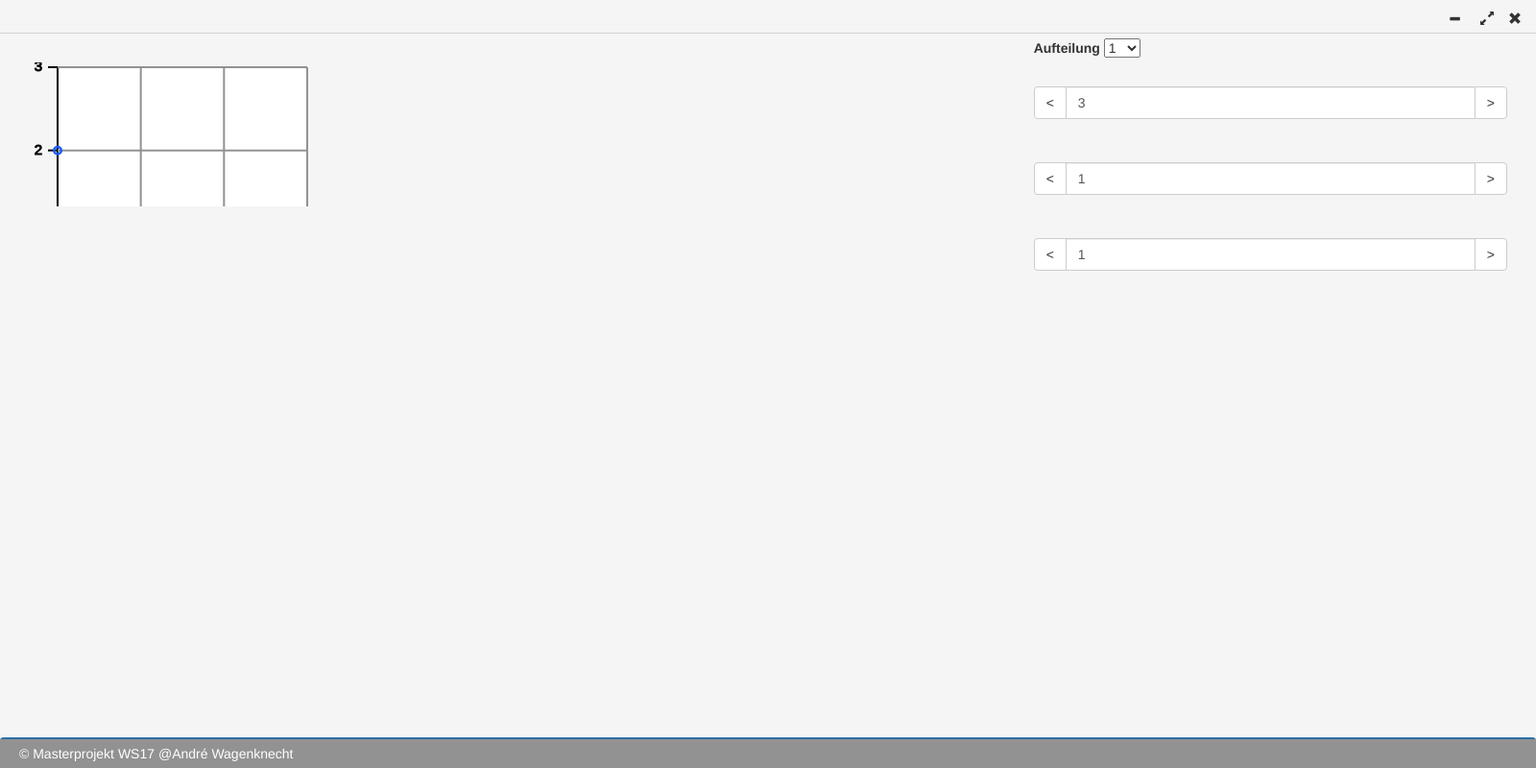
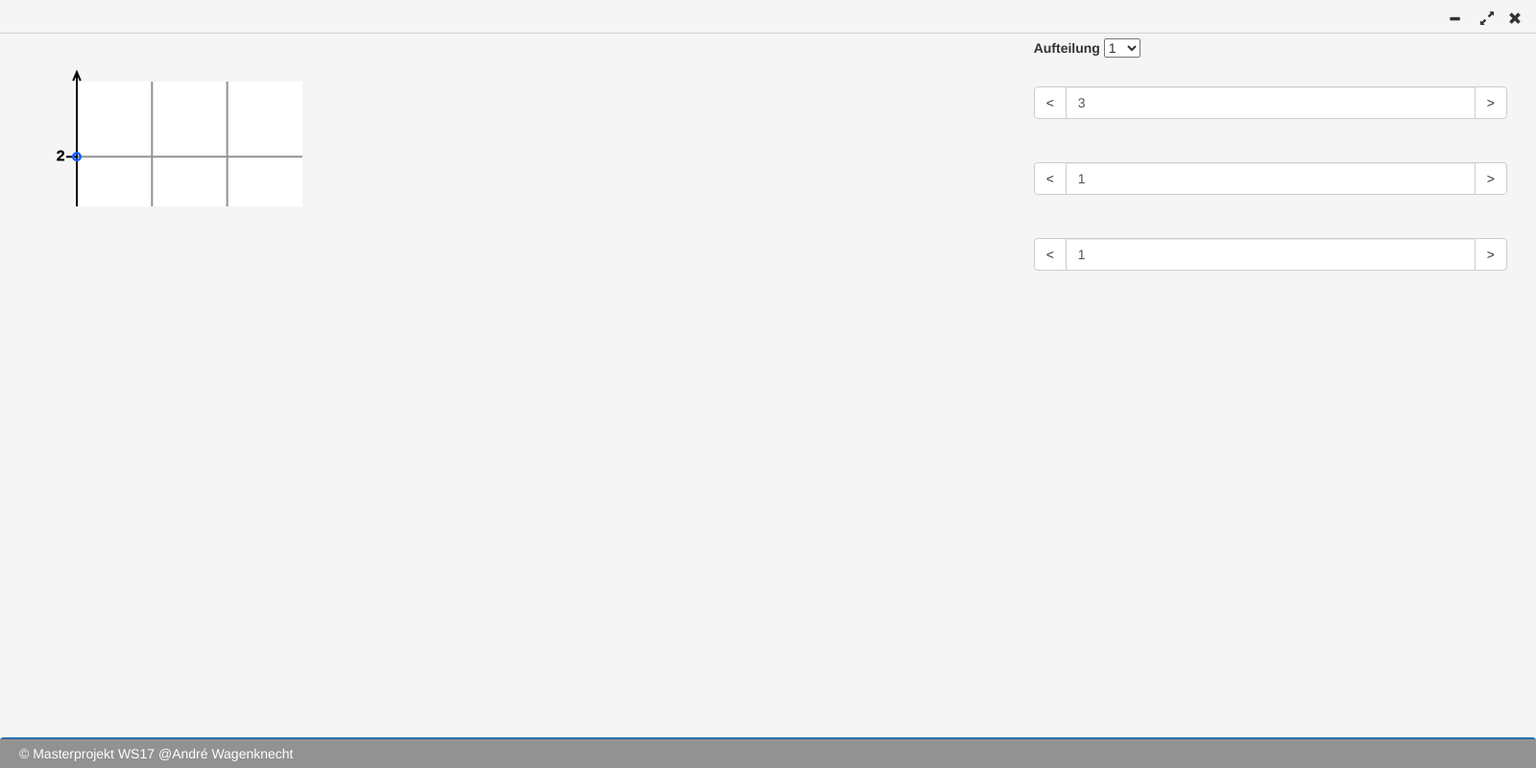
Before and after one commit to Soffel/MasterProjektWs17, an Electron app: page index.html in a window 1600 px wide. Shown: the whole page at 96% size. Drawn offline with nearby package versions, Linux system fonts and the light colour scheme; no server answers.

Commit message:
reimplement Canvascreator

```diff
--- a/core/UI.js
+++ b/core/UI.js
@@ -16,22 +16,25 @@ let Preparer =
 
         redraw: function() {
             let p = $(PRIME_INPUT).val();
-            CanvasF.createPoints(RationalPoints.generatePoints($(VAR_A_INPUT).val(), $(VAR_B_INPUT).val(), p), p);
+            //CanvasF.createPoints(RationalPoints.generatePoints($(VAR_A_INPUT).val(), $(VAR_B_INPUT).val(), p));
+            CanvasCreator.createPoints(RationalPoints.generatePoints($(VAR_A_INPUT).val(), $(VAR_B_INPUT).val(), p));
         },
 
         clear: function() {
-            CanvasF.createPoints(0);
+            //CanvasF.createPoints(0);
         },
 
         zoomUp: function () {
-
             zoom++;
-
+            this.createSpaceSelect();
         },
 
         zoomDown: function () {
             if (zoom > 0)
+            {
                 zoom--;
+                this.createSpaceSelect();
+            }
         },
 
         getZoom: function () {
--- /dev/null
+++ b/core/canvasVs2.js
@@ -0,0 +1,261 @@
+const config =
+    {
+        color:
+            {
+                background: '#f5f5f5',
+                axes: '#000',
+                grid: '#929292',
+                point: '#165dff',
+            },
+        font:
+            {
+                type: 'Arial',
+                size: 15,
+            },
+        distance:
+            {
+                padding: 20,
+                stroke: 12,
+                axes: 25,
+                arrow: 8,
+                beauty: 1,
+                text: 4,
+            },
+        width:
+            {
+                axes: 2,
+                grid: 2,
+                text: 1,
+            },
+        arrow:
+            {
+                radius: 10,
+                angle: 45,
+            },
+        point:
+            {
+                radius: 5,
+                hole: 0.5,
+
+            }
+    };
+
+let CanvasCreator =
+    {
+        new: function () {
+            let maxSize = parseInt((Screen.getSize()[1] - 120));
+            $('#canvascontainer').html("<canvas id='canvas' width='" + maxSize + "' height='" + maxSize + "' ></canvas>");
+        },
+
+        clear: function () {
+            this.new();
+            this.createDefaultView();
+        },
+
+        resize: function (_countOfSeparations) {
+            this.clear();
+            this.createAxes();
+            this.createGrid(_countOfSeparations)
+        },
+
+        createDefaultView: function () {
+            let canvas = $('#canvas');
+            let canvasSize = canvas.width();
+
+            canvas.drawRect({ //Rand links
+                layer: true,
+                fillStyle: config.color.background,
+                x: 0,
+                y: 0,
+                width: (config.distance.axes + config.distance.padding),
+                height: canvasSize,
+                fromCenter: false,
+            }).drawRect({ // Rand oben
+                layer: true,
+                fillStyle: config.color.background,
+                x: 0,
+                y: 0,
+                width: canvasSize,
+                height: config.distance.padding,
+                fromCenter: false,
+            }).drawRect({ // Rand rechts
+                layer: true,
+                fillStyle: config.color.background,
+                x: (canvasSize - config.distance.padding),
+                y: 0,
+                width: config.distance.padding,
+                height: canvasSize,
+                fromCenter: false,
+            }).drawRect({ // Rand unten
+                layer: true,
+                fillStyle: config.color.background,
+                x: 0,
+                y: (canvasSize - (config.distance.padding + config.distance.axes)),
+                width: canvasSize,
+                height: (config.distance.padding + config.distance.axes),
+                fromCenter: false,
+            });
+        },
+
+        createAxes: function () {
+            let canvas = $('#canvas');
+            let canvasSize = canvas.width();
+
+            canvas.drawLine({// y Achse
+                layer: true,
+                strokeStyle: config.color.axes,
+                strokeWidth: config.width.axes,
+                x1: (config.distance.axes + config.distance.padding),
+                y1: (config.distance.padding - config.distance.arrow),
+                x2: (config.distance.axes + config.distance.padding),
+                y2: (canvasSize - config.distance.padding - config.distance.axes),
+                startArrow: true,
+                arrowRadius: config.arrow.radius,
+                arrowAngle: config.arrow.angle
+            }).drawLine({ // x Achse
+                layer: true,
+                strokeStyle: config.color.axes,
+                strokeWidth: config.width.axes,
+                x1: (config.distance.axes + config.distance.padding),
+                y1: (canvasSize - config.distance.padding - config.distance.axes),
+                x2: (canvasSize - config.distance.padding + config.distance.arrow),
+                y2: (canvasSize - config.distance.padding - config.distance.axes),
+                endArrow: true,
+                arrowRadius: config.arrow.radius,
+                arrowAngle: config.arrow.angle
+            });
+        },
+
+        getAndChangeDistance: function (_size, _countOfSeparations) {
+
+            let sep = _countOfSeparations / $('#space').val();
+            let dis = ($('#canvas').width() - (2 * config.distance.padding + config.distance.axes)) / sep;
+            console.log(dis);
+               if (dis < 35 ) {
+                   Preparer.zoomUp();
+                   dis = this.getAndChangeDistance(_size, _countOfSeparations)
+               }
+               else if (dis > 146 && Preparer.getZoom() > 1) {
+                   Preparer.zoomDown();
+                   dis = this.getAndChangeDistance(_size, _countOfSeparations)
+               }
+
+            return dis;
+        },
+
+        createGrid: function (_countOfSeparations) {
+            if (isNaN(_countOfSeparations))
+                throw new Error('invalid value');
+
+            let canvas = $('#canvas');
+            let canvasSize = canvas.width();
+            let distance = this.getAndChangeDistance(canvasSize, parseInt(_countOfSeparations));
+            let count = 1;
+            let zoom = Preparer.getZoom();
+
+            for (let index = (distance + config.distance.padding + config.distance.axes);
+                 index < (canvasSize - config.distance.padding);
+                 index += distance) {
+                canvas.drawLine({ //grid senkrecht
+                    layer: true,
+                    strokeStyle: config.color.grid,
+                    strokeWidth: config.width.grid,
+                    x1: index,
+                    y1: config.distance.padding,
+                    x2: index,
+                    y2: (canvasSize - config.distance.padding - config.distance.axes),
+                }).drawLine({ //grid waagerecht
+                    layer: true,
+                    strokeStyle: config.color.grid,
+                    strokeWidth: config.width.grid,
+                    x1: (config.distance.padding + config.distance.axes),
+                    y1: (canvasSize - index),
+                    x2: (canvasSize - config.distance.padding),
+                    y2: (canvasSize - index),
+                }).drawLine({ //strokes x achse
+                    layer: true,
+                    strokeStyle: config.color.axes,
+                    strokeWidth: config.width.axes,
+                    x1: index,
+                    y1: (canvasSize - config.distance.padding - config.distance.axes - config.distance.beauty),
+                    x2: index,
+                    y2: (canvasSize - config.distance.axes - config.distance.padding - config.distance.beauty + config.distance.stroke),
+                }).drawLine({ //strokes y achse
+                    layer: true,
+                    strokeStyle: config.color.axes,
+                    strokeWidth: config.width.axes,
+                    x1: (config.distance.padding + config.distance.axes + config.distance.beauty),
+                    y1: (canvasSize - index),
+                    x2: (config.distance.padding + config.distance.axes + config.distance.beauty - config.distance.stroke),
+                    y2: (canvasSize - index),
+                }).drawText({ //beschriftung x achse
+                    layer: true,
+                    fillStyle: config.color.axes,
+                    strokeStyle: config.color.axes,
+                    strokeWidth: config.width.text,
+                    x: index,
+                    y: (canvasSize - config.distance.padding - config.distance.text),
+                    fontSize: config.font.size,
+                    fontFamily: config.font.type,
+                    text: ((zoom + 1) * count)
+                }).drawText({ //beschriftung x achse
+                    layer: true,
+                    fillStyle: config.color.axes,
+                    strokeStyle: config.color.axes,
+                    strokeWidth: config.width.text,
+                    x: (config.distance.padding - config.distance.text + (((zoom + 1) * count) < 10 ? (2 * config.distance.text) : 0)),
+                    y: (canvasSize - index - (config.font.size * 0.5)),
+                    fontSize: config.font.size,
+                    fontFamily: config.font.type,
+                    text: ((zoom + 1) * count),
+                    fromCenter: false,
+                });
+                count++;
+            }
+        },
+
+        createPoints: function (_pointsArray) {
+            if (_pointsArray === 0) {
+                this.clear();
+                return;
+            }
+
+            Progress.update(0);
+
+            let separations = (_pointsArray["bigX"] > _pointsArray["bigY"] ? _pointsArray["bigX"] : _pointsArray["bigY"]) + 1;
+
+            this.resize(separations);
+
+            Progress.update(10);
+
+            let canvas = $('#canvas');
+            let canvassize = (canvas.width() -  (2*config.distance.padding) - config.distance.axes);
+            let distance = canvassize  / separations;
+            let progress = 90 / _pointsArray.length;
+            let count = 10;
+
+            for (let index = 0; index < _pointsArray.length; index++) {
+                let point = _pointsArray[index];
+                canvas.drawDonut({
+                    layer: true,
+                    fillStyle: config.color.point,
+                    x: ((point[0] * distance) + config.distance.padding + config.distance.axes),
+                    y: (canvassize - (point[1] * distance)) + config.distance.axes - config.point.radius,
+                    radius: config.point.radius,
+                    holeSize: config.point.hole,
+                    data: [point, index],
+                    mouseover: function (layer) {
+                        console.log(layer.data);
+                    },
+                    mouseout: function (layer) {
+                    },
+                });
+
+                count += progress;
+                Progress.update(count);
+            }
+            Progress.update(100);
+        }
+
+
+    };
--- a/index.html
+++ b/index.html
@@ -77,11 +77,10 @@
     <div class="progress">
         <div class="progress-bar" role="progressbar" aria-valuenow="0" aria-valuemin="0" aria-valuemax="100"></div>
     </div>
-
-    <footer>
-
-        &copy; Masterprojekt WS17 @André Wagenknecht
-    </footer>
+</div>
+<footer>
+    &copy; Masterprojekt WS17 @André Wagenknecht
+</footer>
 
 </body>
 
@@ -96,17 +95,19 @@
 <script src="core/UI.js"></script>
 <script src="core/screen.js"></script>
 <script src="core/canvas.js"></script>
+<script src="core/canvasVs2.js"></script>
 <script src="core/primes.js"></script>
 <script src="core/rationalPoints.js"></script>
 
 <script>
     $(function () {
         Preparer.run();
-        Preparer.redraw()
+        Preparer.redraw();
     });
 
     $(window).resize(function () {
-        Preparer.redraw()
+        Preparer.redraw();
+
     });
 </script>
 </html>
```
